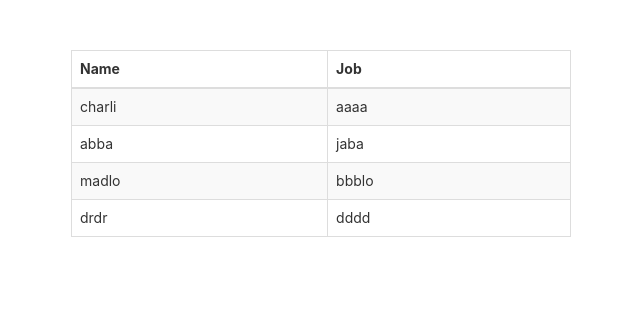
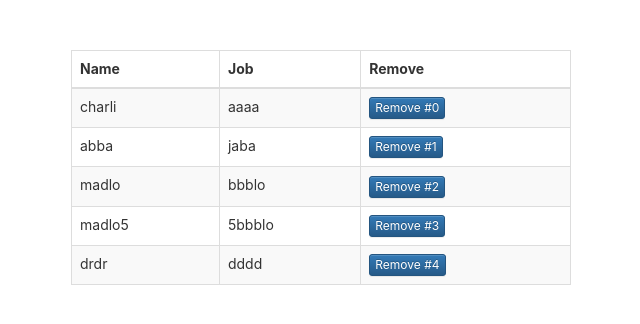
Before and after one commit to evgeniy-legkun/js-step-project, a React app: page / in a window 1280 px wide. Shown: the top 324 px of the page, without its empty margins (319-959 px from the left). Built offline with nearby package versions, Linux system fonts and the light colour scheme.

Commit message:
16/12/18 19:48

```diff
--- a/src/App.js
+++ b/src/App.js
@@ -4,19 +4,48 @@ import './App.css';
 //import Table from './components/Display/Table/Table';
 import TableUsersJobs from './components/Display/Table/TableWrapper';
 
+const objOne = {name: "Tania", age: 31};
+const objTwo = {SurName: "Denisova"};
+
+const mergedObject = Object.assign({}, objOne, objTwo ); // объеденить обекты, Функция Object.assign получает список объектов и копирует в первый {здесь пустой, так как нам не нужно}  свойства из остальных.
+console.log('merged', mergedObject);
+
 class App extends Component {
-
-    render() {
-        const usersJobsData = [
+    state = {
+        usersJobsData : [
             {name: 'charli', job: 'aaaa'},
             {name: 'abba', job: 'jaba'},
             {name: 'madlo', job: 'bbblo'},
+            {name: 'madlo5', job: '5bbblo'},
             {name: 'drdr', job: 'dddd'}
         ]
+    };
+
+    removeUser = Index => {
+        const {usersJobsData} = this.state;
+        this.setState({
+            usersJobsData:usersJobsData.filter((user, userIndex) =>{
+                return userIndex !==Index;
+                })
+        });
+
+    };
+    render() {
+       /* const usersJobsData = [
+            {name: 'charli', job: 'aaaa'},
+            {name: 'abba', job: 'jaba'},
+            {name: 'madlo', job: 'bbblo'},
+            {name: 'madlo5', job: '5bbblo'},
+            {name: 'drdr', job: 'dddd'} было вместе с тем, что чуть НИЖЕ закоментировали
+        ]*/
         return (
             <div className="container">
-                <TableUsersJobs usersJobs={usersJobsData} />
+                <TableUsersJobs
+                    usersJobs={this.state.usersJobsData}
+                removeUser={this.removeUser}
+                />
             </div>
+
 
         );
   }
--- a/src/components/Display/Table/TableWrapper.js
+++ b/src/components/Display/Table/TableWrapper.js
@@ -1,5 +1,5 @@
 import React, {Component} from 'react';
-import { Table} from 'react-bootstrap';
+import { Table, Button} from 'react-bootstrap';
 import './Table.css';
 
 
@@ -25,12 +25,33 @@ class TableWrapper extends Component{
         const props2 =this.props;
         console.log('props = ', props2);
 
-        const {usersJobs} = this.props;
-        const rows = usersJobs.map((row, index) => {
+        const {usersJobs, removeUser} = this.props;
+       /* const rows = usersJobs.map((row, index) => {
             return (
                 <tr key={index}>
                     <td>{row.name}</td>
                     <td>{row.job}</td>
+                    <td><Button
+                        bsStyle="primary"
+                        bsSize = "xsmall"
+
+                    >Remove #{index}</Button></td>
+
+                </tr>
+            );
+        })*/
+        const rows = usersJobs.map((user, index) => {
+            return (
+                <tr key={index}>
+                    <td>{user.name}</td>
+                    <td>{user.job}</td>
+                    <td><Button
+                        bsStyle="primary"
+                        bsSize = "xsmall"
+                        onClick={() => removeUser(index)}
+
+                    >Remove #{index}</Button></td>
+
                 </tr>
             );
         })
@@ -42,6 +63,7 @@ class TableWrapper extends Component{
                     <tr>
                         <th>Name</th>
                         <th>Job</th>
+                        <th>Remove</th>
                     </tr>
                     </thead>
                     <tbody>
@@ -71,3 +93,6 @@ class TableWrapper extends Component{
 }
 
 export default TableWrapper;
+{/*
+https://react-bootstrap.github.io/components/table
+*/}
```
